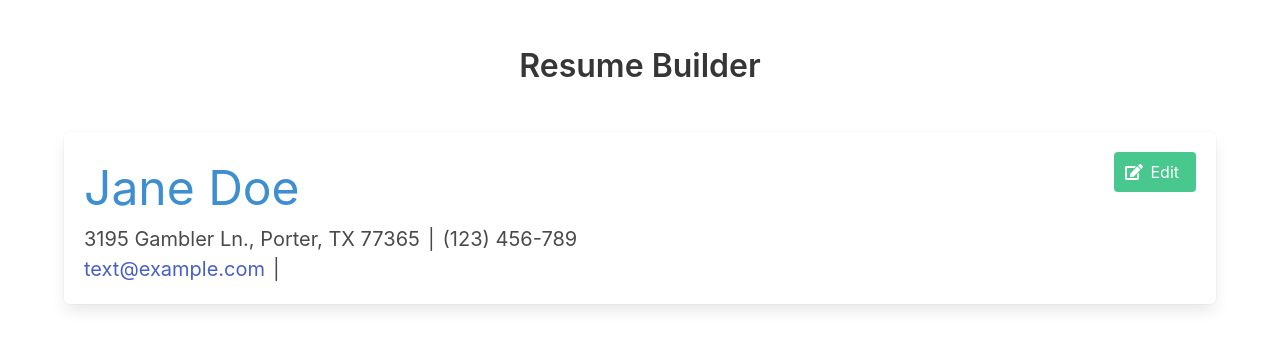
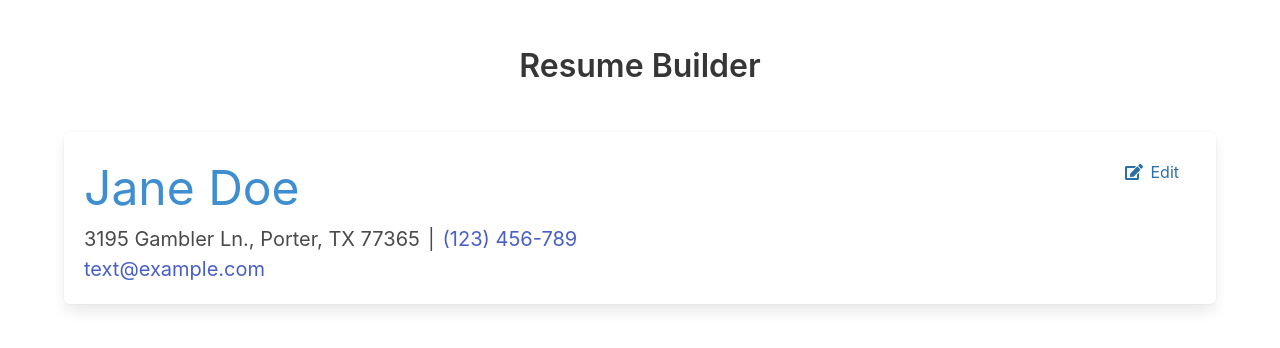
Before and after one commit to ahanasi/cv-project, a React (Create React App) app: page / in a window 1280 px wide. Shown: the top 348 px of the page. Built offline with nearby package versions, Linux system fonts and the light colour scheme.

Commit message:
Split Bio into BioView & BioEdit to toggle between editable & viewable

```diff
--- a/src/components/Bio.js
+++ b/src/components/Bio.js
@@ -1,7 +1,6 @@
 import React, { Component } from "react";
-import { faEdit, faCheck } from "@fortawesome/free-solid-svg-icons";
-import { FontAwesomeIcon } from "@fortawesome/react-fontawesome";
 import BioView from "./BioView";
+import BioEdit from "./BioEdit";
 
 class Bio extends Component {
   constructor(props) {
@@ -12,6 +11,7 @@ class Bio extends Component {
       address: "3195 Gambler Ln., Porter, TX 77365",
       email: "text@example.com",
       phone: "(123) 456-789",
+      website: "",
       isEditable: false,
     };
 
@@ -36,88 +36,34 @@ class Bio extends Component {
   }
 
   render() {
-    const { name, address, email, phone, isEditable } = this.state;
-    let addressField, emailField, nameField, phoneField, resumeView;
+    const { name, address, email, phone, website, isEditable } = this.state;
+    let resumeView;
 
     if (isEditable) {
-      nameField = (
-        <div className="field is-horizontal column is-half">
-          <label htmlFor="bioName" className="field-label label is-normal">
-            Name
-          </label>
-          <input id="bioName" name="name" className="input field-body" type="text" placeholder="Jane Doe" value={this.state.name} onChange={this.handleInputChange} />
-        </div>
-      );
-      addressField = (
-        <div className="field is-horizontal column is-half">
-          <label htmlFor="bioAddress" className="label field-label">
-            Email
-          </label>
-          <input
-            id="bioAddress"
-            name="address"
-            className="input field-body"
-            type="text"
-            placeholder="4960 Alpaca Way, Santa Ana, CA 92701"
-            value={address}
-            onChange={this.handleInputChange}
-          />
-        </div>
-      );
-      emailField = (
-        <div className="field is-horizontal column is-half">
-          <label htmlFor="bioEmail" className="label field-label">
-            Email
-          </label>
-          <input id="bioEmail" name="email" className="input field-body" type="email" placeholder="alex@example.com" value={email} onChange={this.handleInputChange} />
-        </div>
-      );
-      phoneField = (
-        <div className="field is-horizontal column is-half">
-          <label htmlFor="bioPhone" className="label field-label">
-            Enter your phone number:
-          </label>
-          <input
-            id="bioPhone"
-            name="phone"
-            type="tel"
-            className="input field-body"
-            pattern="([0-9]{3})[0-9]{3}-[0-9]{4}"
-            placeholder="(123) 000-000"
-            value={phone}
-            onChange={this.handleInputChange}
-            required
-          />
-        </div>
-      );
       resumeView = (
-        <BioView isEditable={isEditable} name={name} address={address} email={email} phone={phone} handleInputChange={this.handleInputChange} toggleEdit={this.toggleEdit} />
+        <BioEdit
+          isEditable={isEditable}
+          name={name}
+          address={address}
+          email={email}
+          phone={phone}
+          website={website}
+          handleInputChange={this.handleInputChange}
+          toggleEdit={this.toggleEdit}
+        />
       );
     } else {
-      nameField = <div className="has-text-info is-size-1">{name}</div>;
-      addressField = <div className="mr-2">{address}</div>;
-      emailField = (
-        <div className="mr-2">
-          <a href={"mailto:" + email}>{email}</a>
-        </div>
-      );
-      phoneField = <div className="ml-2">{phone}</div>;
       resumeView = (
-        <div className="bioView">
-          <div className="is-flex is-justify-content-space-between">
-            {nameField}
-            <button className="button is-success" onClick={this.toggleEdit}>
-              <span className="icon is-small">
-                <FontAwesomeIcon icon={faEdit} />
-              </span>
-              <span>Edit</span>
-            </button>
-          </div>
-          <div className="is-flex is-justify-content-start is-size-5">
-            {addressField} | {phoneField}
-          </div>
-          <div className="is-flex is-justify-content-start is-size-5">{emailField} |</div>
-        </div>
+        <BioView
+          isEditable={isEditable}
+          name={name}
+          address={address}
+          email={email}
+          phone={phone}
+          website={website}
+          handleInputChange={this.handleInputChange}
+          toggleEdit={this.toggleEdit}
+        />
       );
     }
 
--- /dev/null
+++ b/src/components/BioEdit.js
@@ -0,0 +1,59 @@
+import React from "react";
+import { faCheck } from "@fortawesome/free-solid-svg-icons";
+import { FontAwesomeIcon } from "@fortawesome/react-fontawesome";
+
+function BioEdit(props) {
+  const { name, address, email, phone, website, handleInputChange, toggleEdit } = props;
+
+  return (
+    <form className="BioEdit" onSubmit={toggleEdit.bind(this)}>
+      <div className="is-flex is-justify-content-space-between">
+        <div className="field is-horizontal column is-four-fifths">
+          <label htmlFor="bioName" className="field-label label is-normal">
+            Name
+          </label>
+          <input id="bioName" name="name" className="input field-body mr-6" type="text" placeholder="Jane Doe" value={name} onChange={handleInputChange.bind(this)} required />
+          <label htmlFor="bioAddress" className="label field-label is-normal">
+            Address
+          </label>
+          <input
+            id="bioAddress"
+            name="address"
+            className="input field-body"
+            type="text"
+            placeholder="4960 Alpaca Way, Santa Ana, CA 92701"
+            value={address}
+            onChange={handleInputChange.bind(this)}
+            required
+          />
+        </div>
+        <button className="button is-success">
+          <span className="icon is-small">
+            <FontAwesomeIcon icon={faCheck} />
+          </span>
+          <span>Submit</span>
+        </button>
+      </div>
+      <div className="is-flex is-justify-content-space-between">
+        <div className="field is-horizontal column is-four-fifths">
+          <label htmlFor="bioEmail" className="label field-label">
+            Email
+          </label>
+          <input id="bioEmail" name="email" className="input field-body mr-6" type="email" placeholder="alex@example.com" value={email} onChange={handleInputChange.bind(this)} required/>
+          <label htmlFor="bioPhone" className="label field-label">
+            Phone Number
+          </label>
+          <input id="bioPhone" name="phone" type="tel" className="input field-body" placeholder="(123) 000-000" value={phone} onChange={handleInputChange.bind(this)} />
+        </div>
+      </div>
+      <div className="field is-horizontal column is-two-fifths">
+        <label htmlFor="bioWebsite" className="label field-label is-normal">
+          Website
+        </label>
+        <input id="bioWebsite" name="website" className="input field-body mr-3" type="text" placeholder="test.com" value={website} onChange={handleInputChange.bind(this)} />
+      </div>
+    </form>
+  );
+}
+
+export default BioEdit;
--- a/src/components/BioView.js
+++ b/src/components/BioView.js
@@ -1,66 +1,47 @@
-import React, { Component } from "react";
-import { faEdit, faCheck } from "@fortawesome/free-solid-svg-icons";
+import React from "react";
+import { faEdit } from "@fortawesome/free-solid-svg-icons";
 import { FontAwesomeIcon } from "@fortawesome/react-fontawesome";
 
 function BioView(props) {
-  const { isEditable, name, address, email, phone, handleInputChange, toggleEdit } = props;
+  const { name, address, email, phone, website, toggleEdit } = props;
 
-  if (isEditable) {
-    return (
-      <div className="bioView">
-        <div className="field is-horizontal column is-half">
-          <label htmlFor="bioName" className="field-label label is-normal">
-            Name
-          </label>
-          <input id="bioName" name="name" className="input field-body" type="text" placeholder="Jane Doe" value={name} onChange={handleInputChange.bind(this)} />
-        </div>
-        <div className="field is-horizontal column is-half">
-          <label htmlFor="bioAddress" className="label field-label">
-            Email
-          </label>
-          <input
-            id="bioAddress"
-            name="address"
-            className="input field-body"
-            type="text"
-            placeholder="4960 Alpaca Way, Santa Ana, CA 92701"
-            value={address}
-            onChange={handleInputChange.bind(this)}
-          />
-        </div>
-        <div className="field is-horizontal column is-half">
-          <label htmlFor="bioEmail" className="label field-label">
-            Email
-          </label>
-          <input id="bioEmail" name="email" className="input field-body" type="email" placeholder="alex@example.com" value={email} onChange={handleInputChange.bind(this)} />
-        </div>
-        <div className="field is-horizontal column is-half">
-          <label htmlFor="bioPhone" className="label field-label">
-            Enter your phone number:
-          </label>
-          <input
-            id="bioPhone"
-            name="phone"
-            type="tel"
-            className="input field-body"
-            pattern="([0-9]{3})[0-9]{3}-[0-9]{4}"
-            placeholder="(123) 000-000"
-            value={phone}
-            onChange={handleInputChange.bind(this)}
-            required
-          />
-        </div>
-        <button className="button is-success" onClick={toggleEdit.bind(this)}>
+  return (
+    <div className="BioView">
+      <div className="is-flex is-justify-content-space-between">
+        <div className="has-text-info is-size-1">{name}</div>
+        <button className="button is-ghost has-text-info-dark" onClick={toggleEdit.bind(this)}>
           <span className="icon is-small">
-            <FontAwesomeIcon icon={faCheck} />
+            <FontAwesomeIcon icon={faEdit} />
           </span>
-          <span>Submit</span>
+          <span>Edit</span>
         </button>
       </div>
-    );
-  } else {
-    return null;
-  }
+      <div className="is-flex is-justify-content-start is-size-5">
+        <div className="mr-2">{address}</div>
+        {phone !== "" && (
+          <div>
+            |
+            <a href={"tel:" + { phone }} className="ml-2">
+              {phone}
+            </a>
+          </div>
+        )}
+      </div>
+      <div className="is-flex is-justify-content-start is-size-5">
+        <div className="mr-2">
+          <a href={"mailto:" + email}>{email}</a>
+        </div>
+        {website !== "" && (
+          <div>
+            |
+            <a href={website} className="ml-2">
+              {website}
+            </a>
+          </div>
+        )}
+      </div>
+    </div>
+  );
 }
 
 export default BioView;
```
